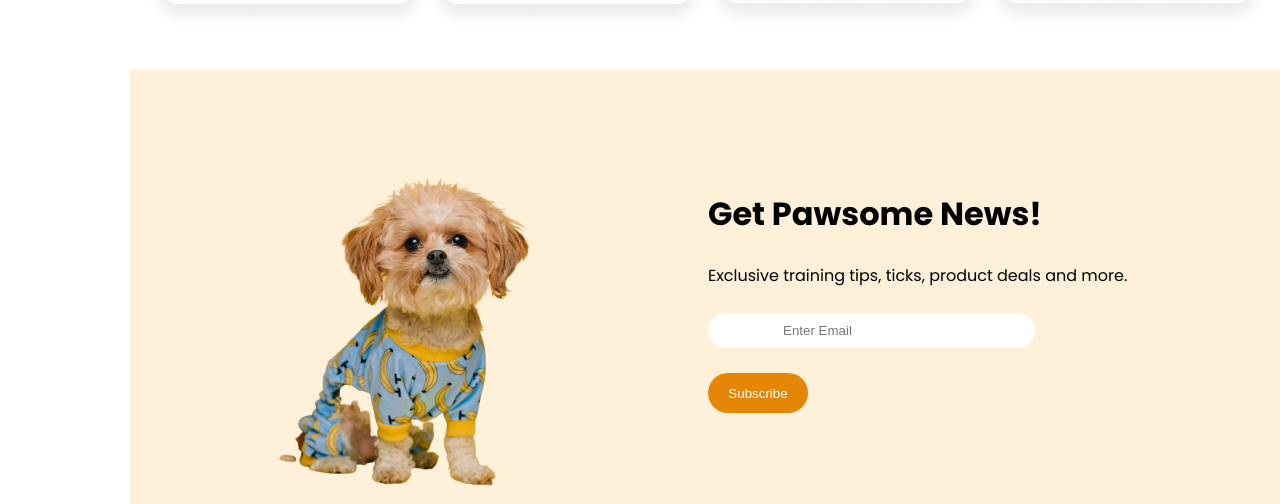
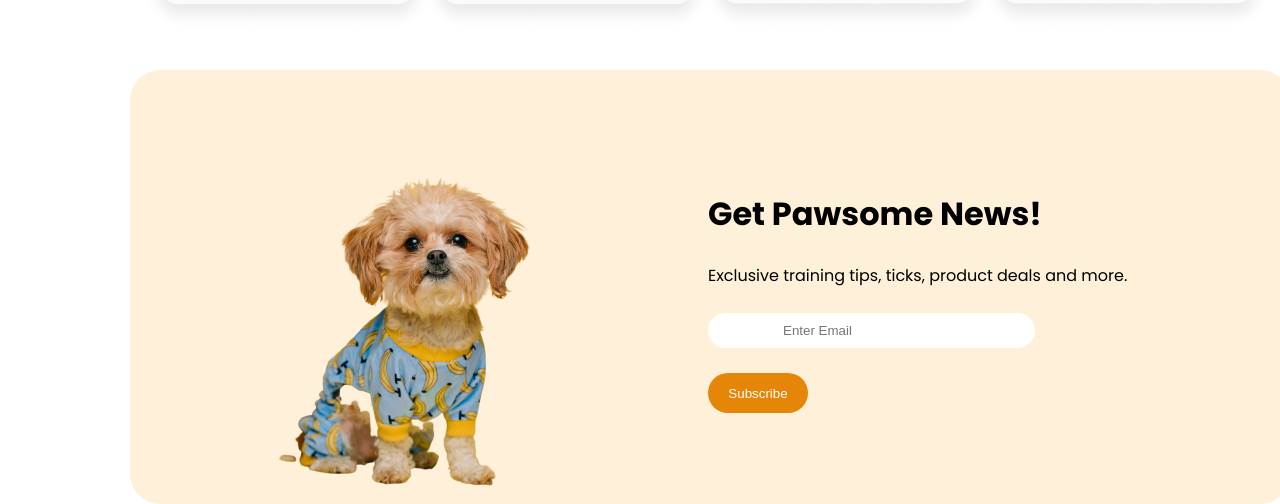
Before and after one commit to KrityaShah/PawStore, a React (Vite) app in the folder frontend/: page / in a window 1280 px wide. Shown: the part 2258-2762 px from the top of the page. Built offline with nearby package versions, Linux system fonts and the light colour scheme.

Commit message:
updated subscription's css

```diff
--- a/frontend/src/components/Subscription.css
+++ b/frontend/src/components/Subscription.css
@@ -3,6 +3,7 @@
     width: 1160px;
     margin: 20px 0px 0px 130px;
     display: flex;
+    border-radius: 30px;
     /* height: 340px; */
 }
 
```
